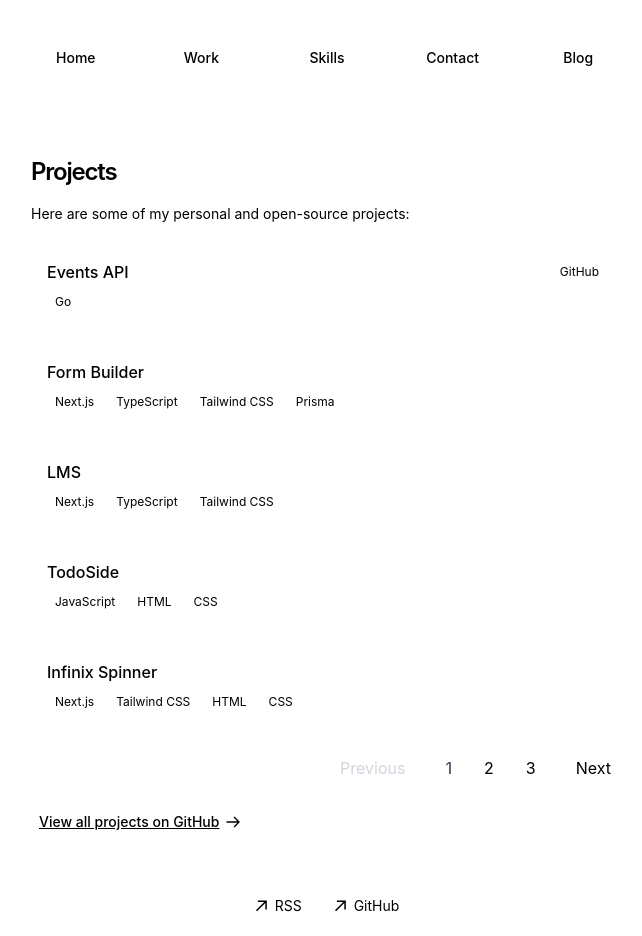
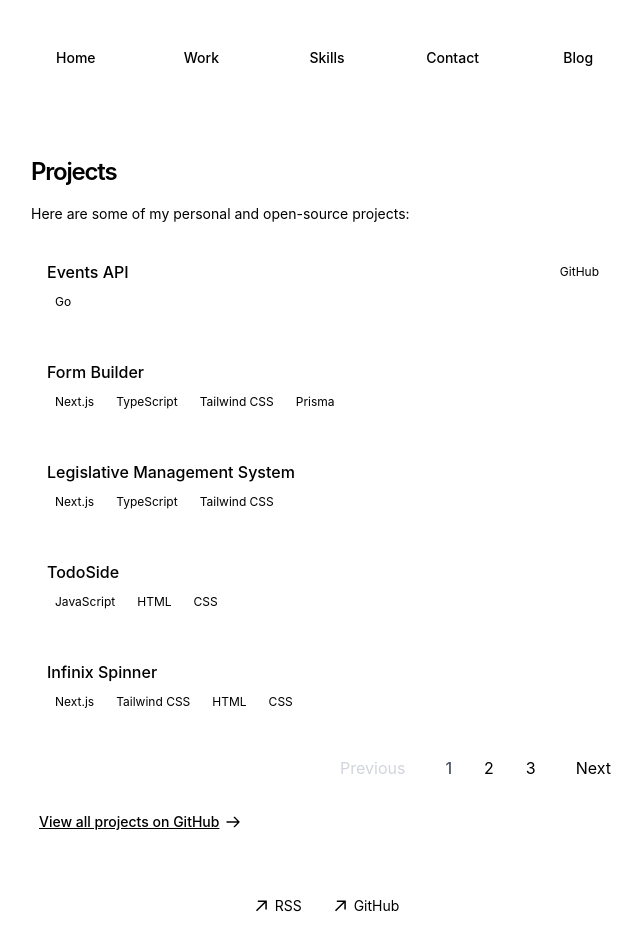
Before and after one commit to laurentcodes/laurent-portfolio-minimal, a Next.js app: page /projects in a window 1280 px wide. Shown: the whole page, without its empty margins (313-955 px from the left). Built offline with nearby package versions, Linux system fonts and the light colour scheme.

Commit message:
Change LMS to Legislative Management System
Updates the project name from 'LMS' to 'Legislative Management System' to provide a more descriptive and clear name.

Co-authored-by: Laurent <laurentcodes@users.noreply.github.com>

```diff
--- a/app/projects/page.tsx
+++ b/app/projects/page.tsx
@@ -31,7 +31,7 @@ const projects: Project[] = [
 		url: 'https://form-builder-cyan.vercel.app/',
 	},
 	{
-		name: 'LMS',
+		name: 'Legislative Management System',
 		tags: ['Next.js', 'TypeScript', 'Tailwind CSS'],
 		url: 'https://lms-sand-psi.vercel.app',
 	},
```
